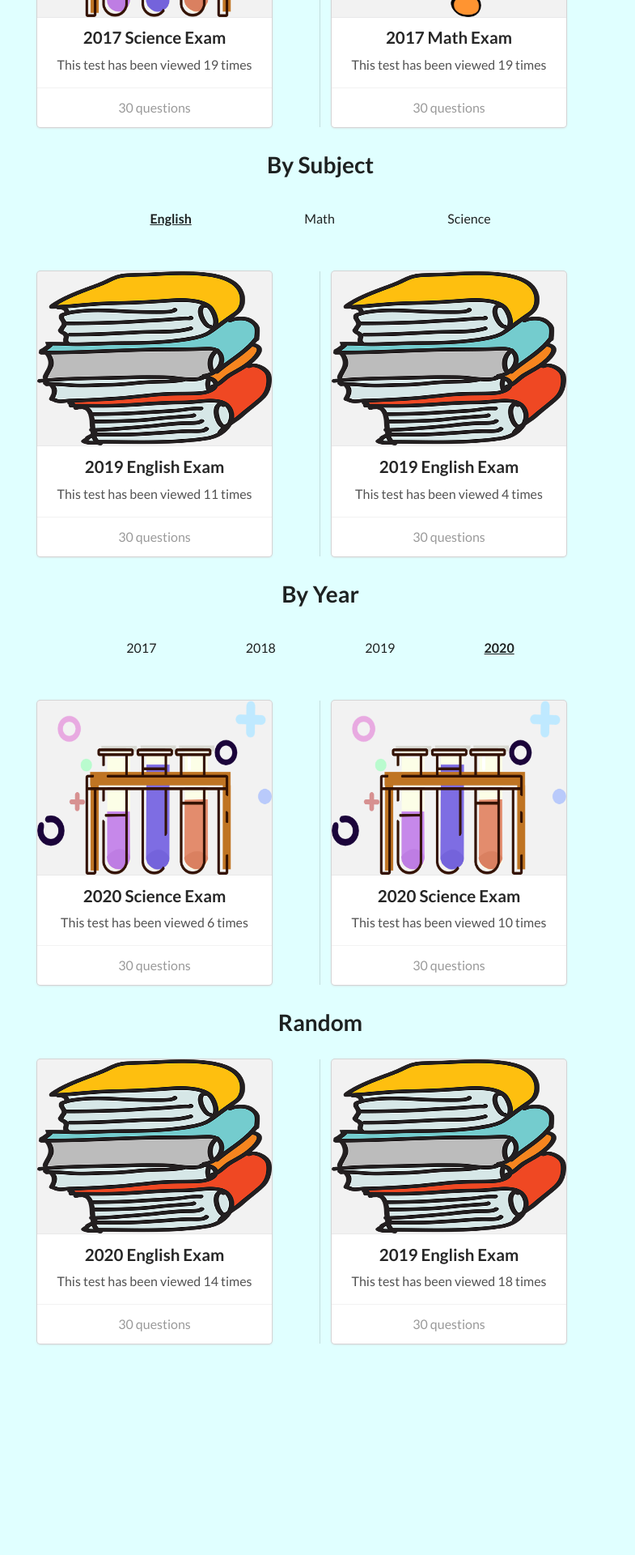
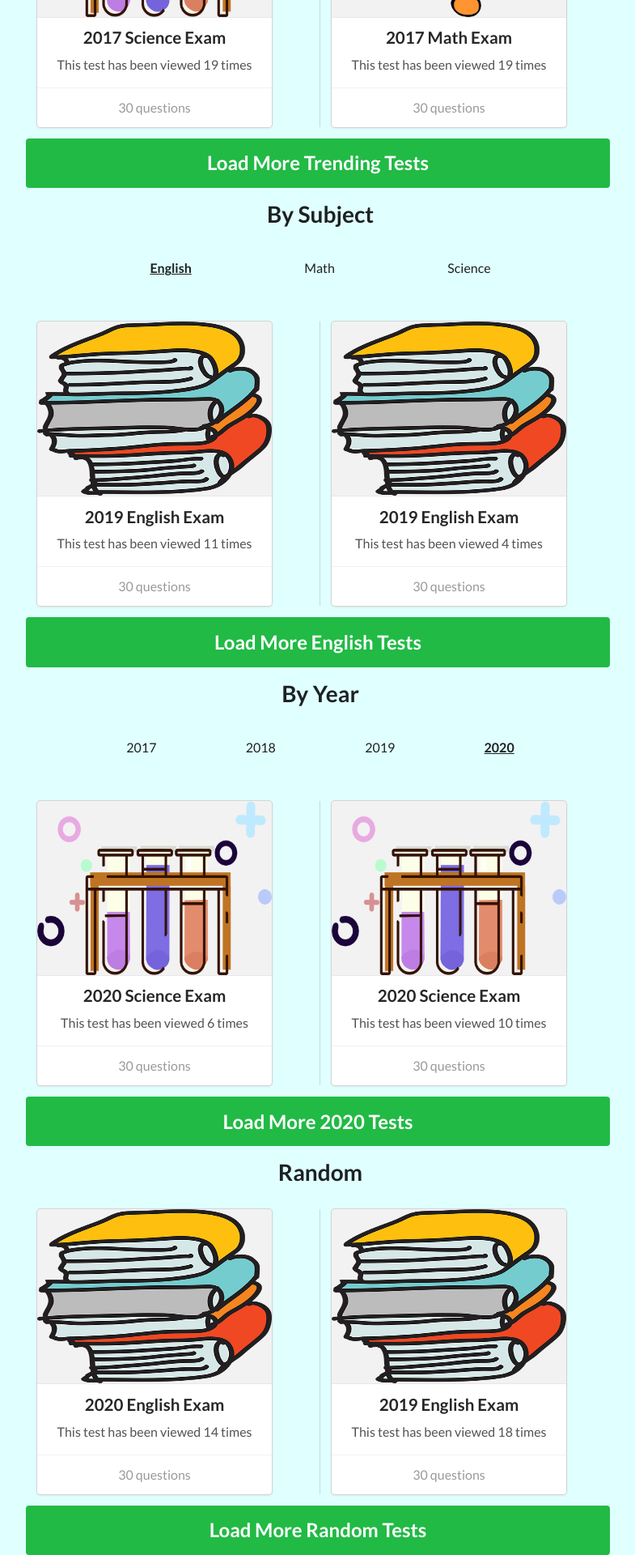
Before and after one commit to jselzer626/event_feed, a React (Create React App) app: page / in a window 1280 px wide. Shown: the part 378-2298 px from the top of the page at 81% size, without its empty margins (244-1029 px from the left). Before the commit the page ends 2051 px from the top, so only its background shows below. Built offline with nearby package versions, Linux system fonts and the light colour scheme.

Commit message:
added loadcontent buttons

```diff
--- a/src/App.js
+++ b/src/App.js
@@ -11,7 +11,7 @@ function App() {
   const years = ['2017', '2018', '2019', '2020']
   const categories = ['Trending', 'By Subject', 'By Year', 'Random']
 
-  const [displayChunk, setDisplayChunk] = useState([0,1])
+  const [displayChunk, setDisplayChunk] = useState({Trending: [0,0], Random: [0,0], bySubject: [0,0], byYear: [0,0]})
   const [allTests, setAllTests] = useState(sampleData.allTests)
   const [currentTest, setCurrentTest] = useState(null)
   const [displayedTests, setDisplayedTests] = useState([])
@@ -48,6 +48,21 @@ function App() {
         {question}
       </div>
     )
+  }
+
+  const loadMoreContent = category => {
+    let categoryClean = category
+    if (category == "By Subject")
+      categoryClean = 'bySubject'
+    else if (category === "By Year")
+      categoryClean = 'byYear'
+
+    let newDisplay = displayChunk[`${categoryClean}`]
+    for (let i = 0; i < 2; i++) {
+      newDisplay.push(0)
+    }
+    setDisplayChunk({...displayChunk, categoryClean:newDisplay})
+
   }
 
   const renderTestCard = test => {
@@ -120,10 +135,15 @@ function App() {
                 </div>
               </div>
               <div className="row">
-                {displayChunk.map(num => {
-                  newDisplayedTests.push(allTests[num].id)
-                  return renderTestCard(allTests[num])
+                {displayChunk.Trending.map((num, index) => {
+                  newDisplayedTests.push(allTests[index].id)
+                  return renderTestCard(allTests[index])
                 })}</div>
+                <button
+                      className="ui button massive fluid green"
+                      onClick={() => loadMoreContent(category)}
+                      > Load More {category} Tests
+                </button>
               </div>
         } else if (category === "Random") {
             return <div className="ui stackable two column divided grid">
@@ -133,9 +153,14 @@ function App() {
                     </div>
                       </div>
                       <div className="row">
-                        {displayChunk.map(num => {
+                        {displayChunk.Random.map(num => {
                           return renderTestCard(findTest(allTests, newDisplayedTests))
                         })}</div>
+                        <button
+                          className="ui button massive fluid green"
+                          onClick={() => loadMoreContent(category)}
+                          > Load More {category} Tests
+                        </button>
                     </div>
         } else if (category === "By Year") {
             return <div className="ui stackable two column divided grid">
@@ -155,9 +180,14 @@ function App() {
                         </div>
                       </div>
                       <div className="row">
-                        { displayChunk.map(num => {
+                        { displayChunk.byYear.map(num => {
                           return renderTestCard(findTest(allTests.filter(test => test.year === selectedYear), newDisplayedTests))
                       })}</div>
+                      <button
+                        className="ui button massive fluid green"
+                        onClick={() => loadMoreContent(category)}
+                        > Load More {selectedYear} Tests
+                      </button>
                   </div>
         } else {
             return <div className="ui stackable two column divided grid">
@@ -176,9 +206,14 @@ function App() {
                         </div>
                       </div>
                       <div className="row">
-                        { displayChunk.map(num => {
+                        { displayChunk.bySubject.map(num => {
                           return renderTestCard(findTest(allTests.filter(test => test.subject === selectedSubject), newDisplayedTests))
                       })}</div>
+                      <button
+                        className="ui button massive fluid green"
+                        onClick={() => loadMoreContent(category)}
+                        > Load More {selectedSubject} Tests
+                      </button>
                   </div>
             }
         })
```
